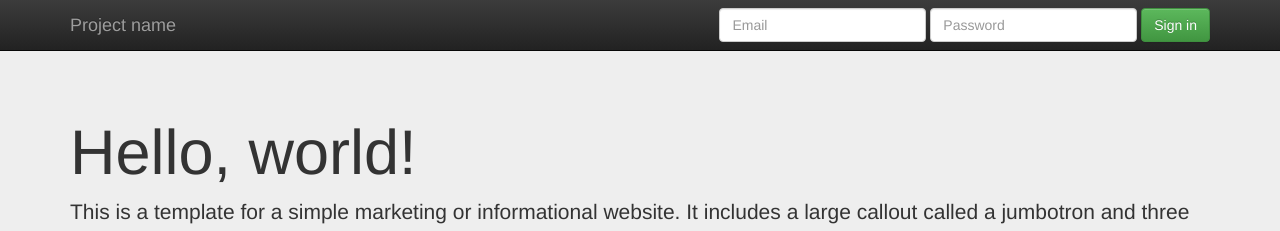
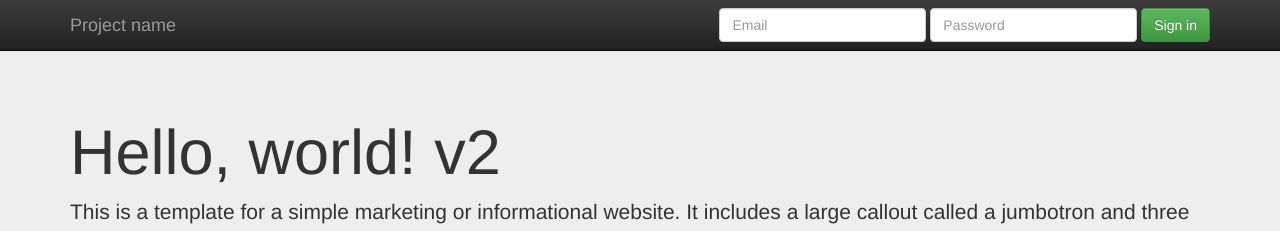
Before and after one commit to chihaia-robert/git-demo, a plain HTML site: page web/index.html in a window 1280 px wide. Shown: the top 231 px of the page. Drawn offline with nearby package versions, Linux system fonts and the light colour scheme; files that its build step writes are made by us from their sources; files whose address does not match are found by name.

Commit message:
Updating index page

```diff
--- a/web/index.html
+++ b/web/index.html
@@ -55,7 +55,7 @@
     <!-- Main jumbotron for a primary marketing message or call to action -->
     <div class="jumbotron">
       <div class="container">
-        <h1>Hello, world!</h1>
+        <h1>Hello, world! v2</h1>
         <p>This is a template for a simple marketing or informational website. It includes a large callout called a jumbotron and three supporting pieces of content. Use it as a starting point to create something more unique.</p>
         <p><a class="btn btn-primary btn-lg" href="#" role="button">Learn more &raquo;</a></p>
       </div>
```
